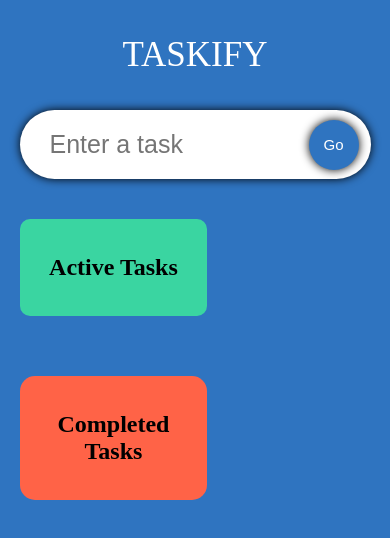
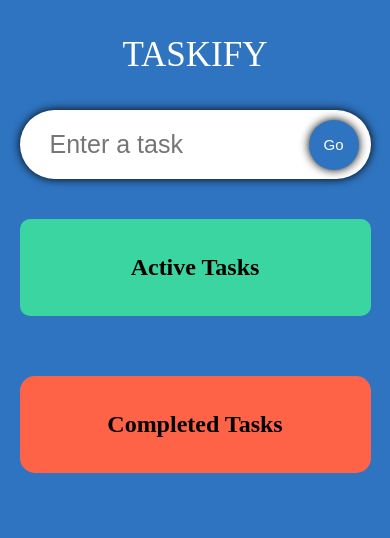
Before and after one commit to KhaqanZamir/trello, a React (Create React App) app: page / in a window 390 px wide. Shown: the top 538 px of the page. Built offline with nearby package versions, Linux system fonts and the light colour scheme; a web font is replaced by a local one.

Commit message:
finished with dragging tasks

```diff
--- a/src/components/styles.css
+++ b/src/components/styles.css
@@ -78,8 +78,9 @@
       width: 45%;
       justify-content: space-around;
       gap: 15px;
+      height: fit-content;
       background-color: #3ad5a1;
-      padding: 15px 15px;
+      padding: 35px 15px;
       border-radius: 10px;
   }
 
@@ -87,6 +88,7 @@
     display: block;
     font-size: 24px;
     font-weight: 600;
+    margin: 0px;
   }
 
   .todo{
@@ -164,15 +166,23 @@
     display: flex;
     flex-direction: column;
     gap: 15px;
-    padding: 15px 15px;
+    height: fit-content;
+    padding: 35px 15px;
   }
 
 .completed-tasks h2{
   display: block;
   font-size: 24px;
   font-weight: 600;
+  margin: 0px;
   text-align: center;
 }
+
+  @media (max-width: 889px) {
+      .todos, .completed-tasks{
+        width: 100%;
+      }
+  }
 
   @media (max-width: 767px) {
       .todo{
```
